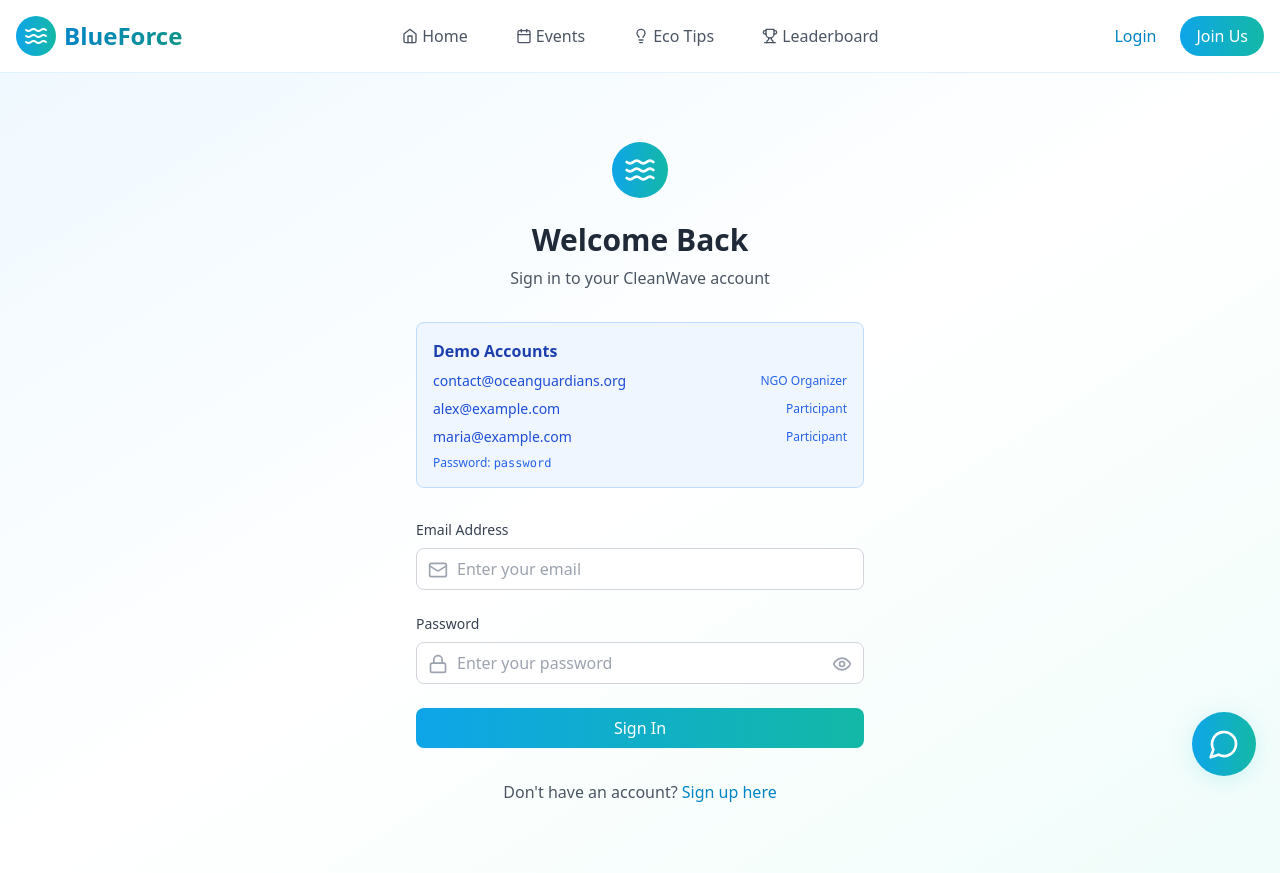
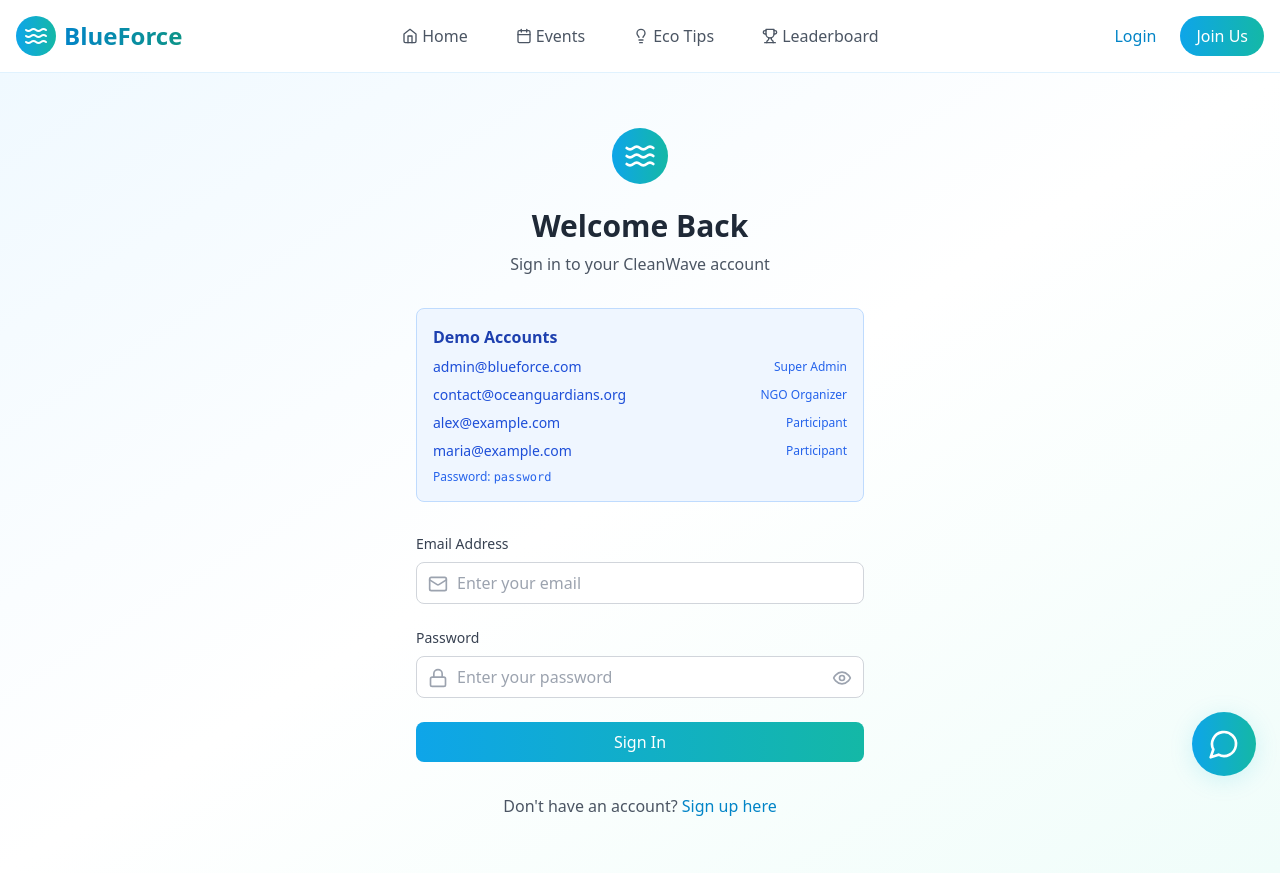
Before and after one commit to Aayush-Chawla/BlueForce, a React (Vite) app: page /login in a window 1280 px wide. Built offline with nearby package versions, Linux system fonts and the light colour scheme.

Commit message:
bug fixes

```diff
--- a/src/components/Header.jsx
+++ b/src/components/Header.jsx
@@ -1,6 +1,6 @@
 import React from 'react';
 import { Link, useLocation } from 'react-router-dom';
-import { Waves, User, LogOut, Calendar, Home, Plus, Lightbulb, Award, Trophy, Sparkles, Shield } from 'lucide-react';
+import { Waves, User, LogOut, Calendar, Home, Plus, Lightbulb, Award, Trophy, Sparkles, Shield, MessageSquare  } from 'lucide-react';
 import { useAuth } from '../contexts/AuthContext';
 
 const Header = () => {
--- a/src/pages/Login.jsx
+++ b/src/pages/Login.jsx
@@ -23,6 +23,7 @@ const Login = () => {
   };
 
   const demoUsers = [
+    { email: 'admin@blueforce.com', password: 'password', role: 'Super Admin' },
     { email: 'contact@oceanguardians.org', password: 'password', role: 'NGO Organizer' },
     { email: 'alex@example.com', password: 'password', role: 'Participant' },
     { email: 'maria@example.com', password: 'password', role: 'Participant' }
```
